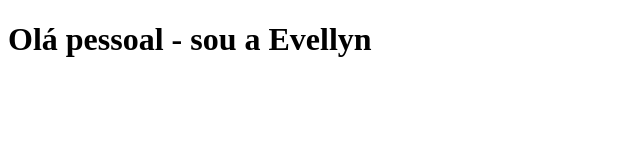
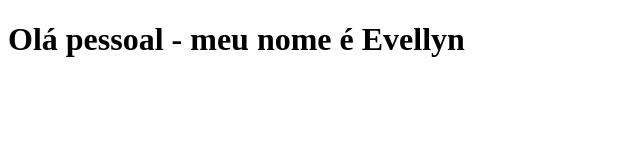
Before and after one commit to evellyndamas/dio-aplicando-conceitos-git, a plain HTML site: page index.html in a window 1280 px wide. Shown: the whole page, without its empty margins (0-640 px from the left). Drawn offline with Linux system fonts and the light colour scheme.

Commit message:
adicionando index ao projeto

```diff
--- a/index.html
+++ b/index.html
@@ -7,8 +7,6 @@
     <title>Document</title>
 </head>
 <body>
-    <main>
-        <h1>Olá pessoal - sou a Evellyn</h1>
-    </main>
+    <h1>Olá pessoal - meu nome é Evellyn</h1>
 </body>
 </html>
```
